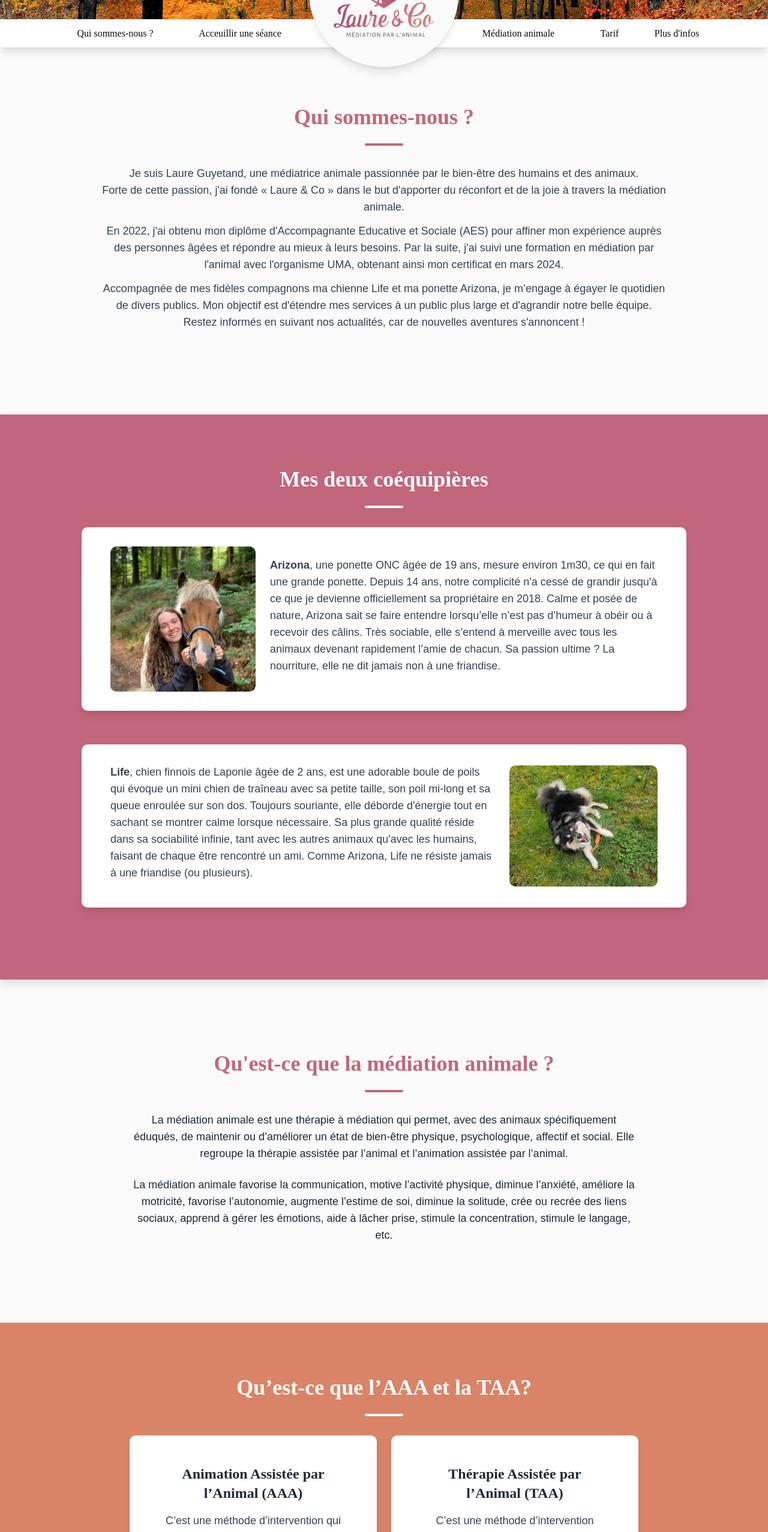
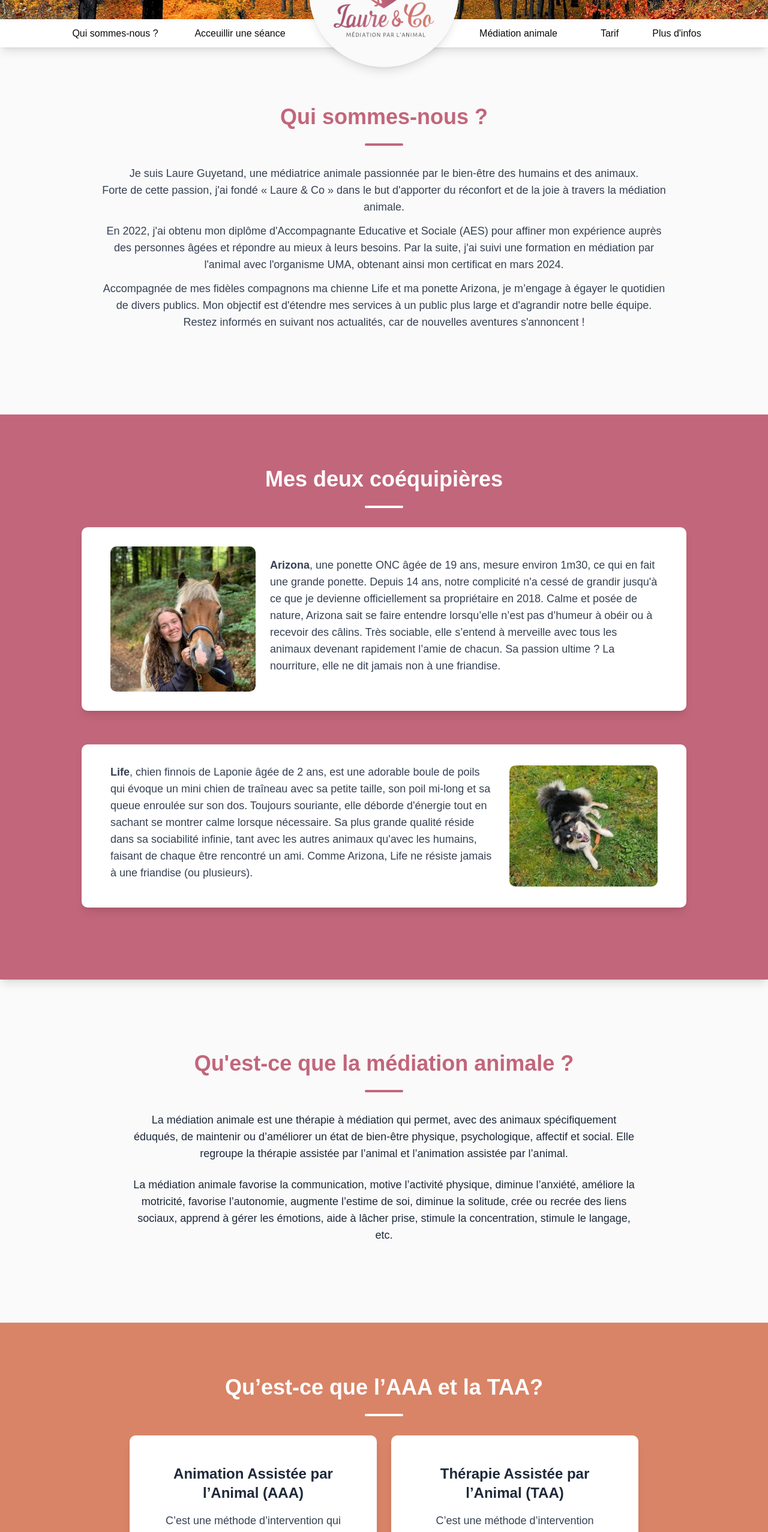
Before and after one commit to BenPerez94/laure-and-co, a Next.js app: page / in a window 1280 px wide. Shown: the part 234-2788 px from the top of the page at 60% size. Built offline with nearby package versions, Linux system fonts and the light colour scheme; a web font is replaced by a local one.

Commit message:
decursive

```diff
--- a/app/globals.css
+++ b/app/globals.css
@@ -99,22 +99,18 @@
   }
   h2 {
     @apply text-3xl font-semibold;
-    font-family: cursive;
   }
   h3 {
     @apply text-2xl  font-semibold mb-4 text-gray-800;
-    font-family: cursive;
   }
   h4 {
     @apply text-xl font-semibold text-chart-4   p-1 pl-0;
-    font-family: cursive;
   }
   p {
     @apply text-lg mb-3 font-light text-gray-700 text-center;
   }
   a {
     @apply w-52 text-center py-3 border-b-3 border-white text-lg font-semibold  hover:border-primary transition-colors;
-    font-family: cursive;
   }
   li {
     @apply before:content-['★'] before:mr-2 before:text-primary mb-2;
```
